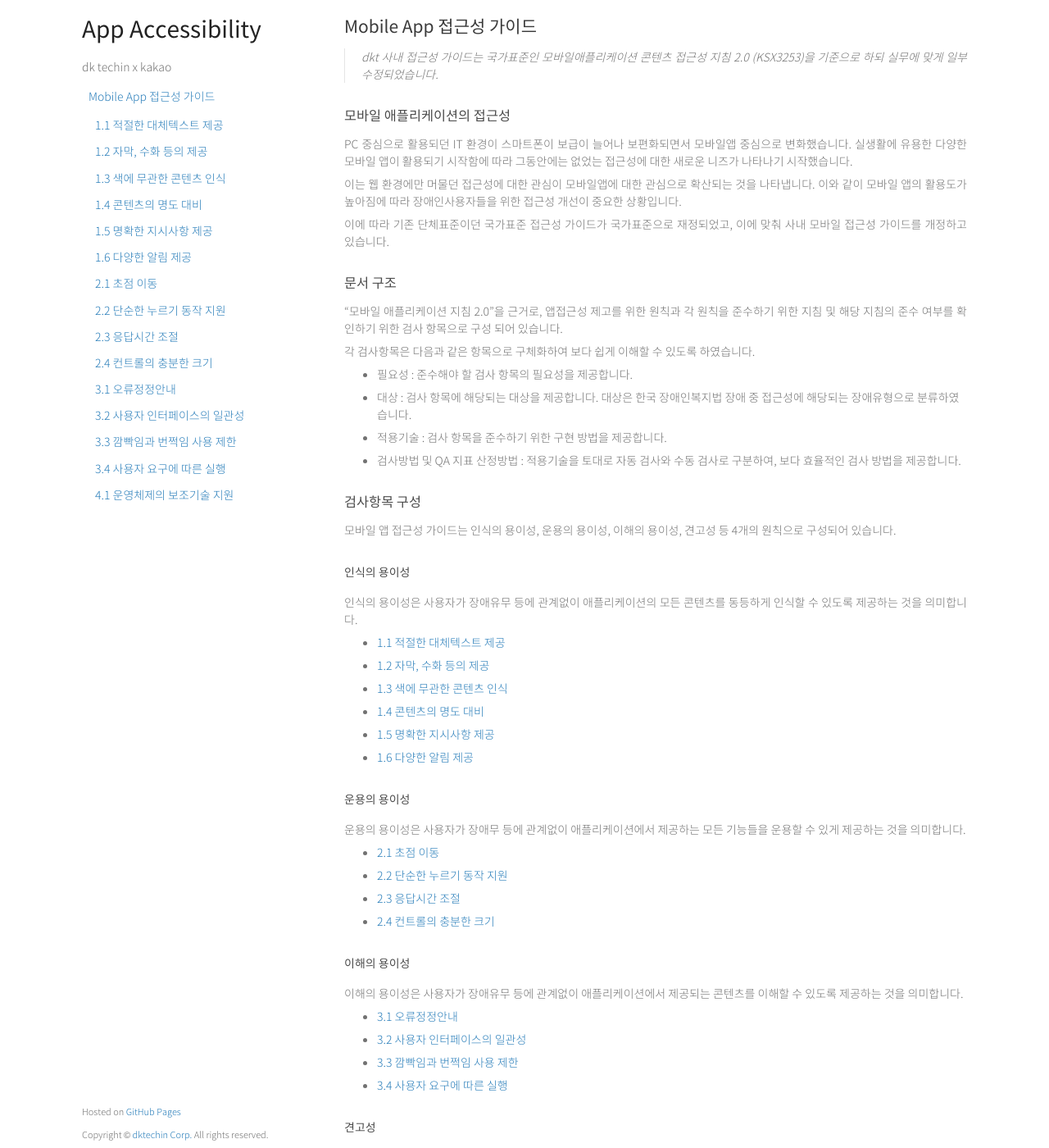
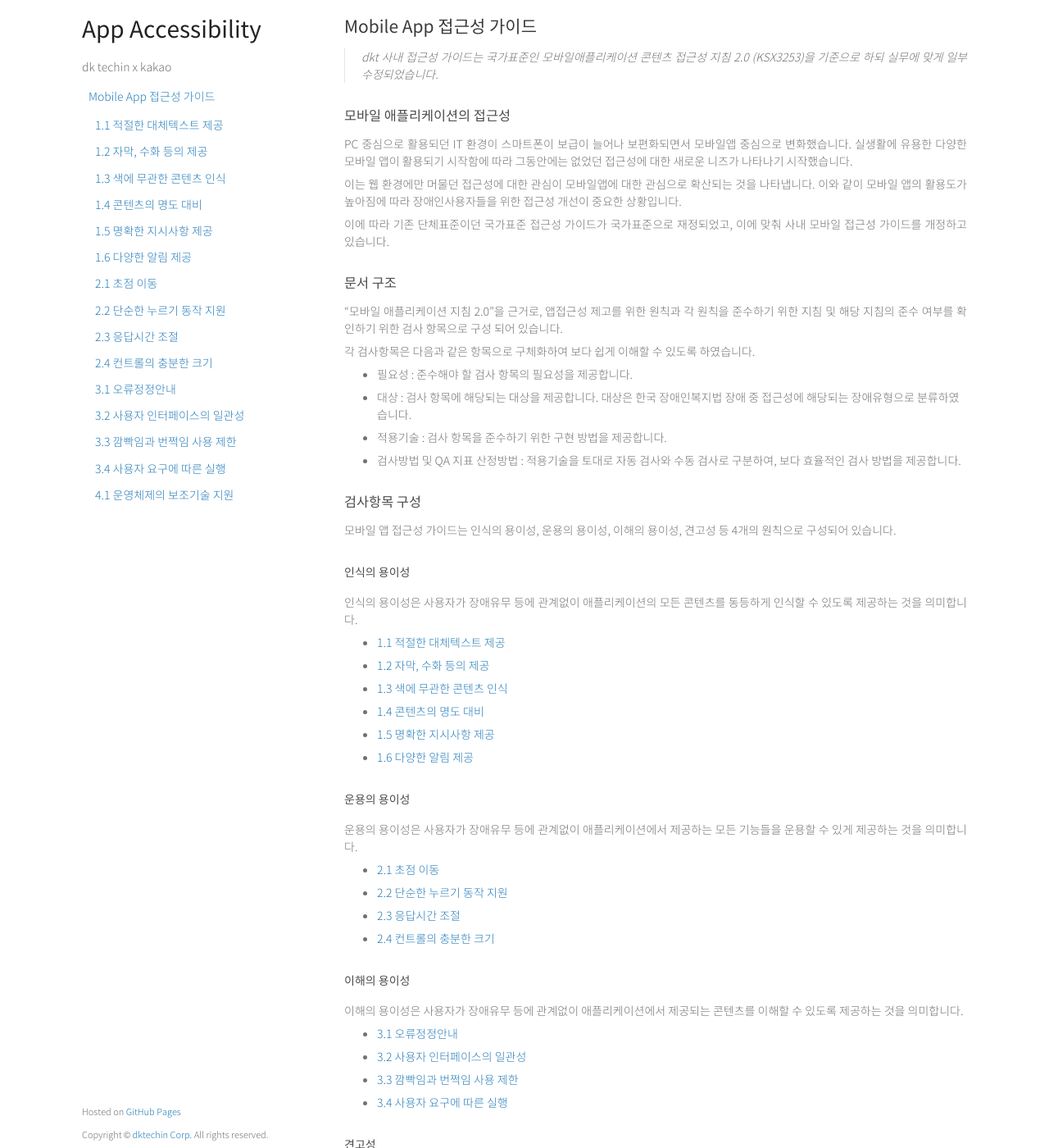
Before and after one commit to daum-a11y/app-a11y-guide, a Jekyll site: the page built from mobile/index.md, in a window 1280 px wide and 1400 px high. Shown: the whole window at 82% size. Built offline with Jekyll 4.4.1, drawn with Linux system fonts in a browser that asks for light colours; some of the changed text lies outside the part shown.

Commit message:
오탈자수정

```diff
--- a/mobile/index.md
+++ b/mobile/index.md
@@ -7,7 +7,7 @@ title: Mobile App 접근성 가이드
 > dkt 사내 접근성 가이드는 국가표준인 모바일애플리케이션 콘텐츠 접근성 지침 2.0 (KSX3253)을 기준으로 하되 실무에 맞게 일부 수정되었습니다.
 
 ### 모바일 애플리케이션의 접근성
-PC 중심으로 활용되던 IT 환경이 스마트폰이 보급이 늘어나 보편화되면서 모바일앱 중심으로 변화했습니다. 실생활에 유용한 다양한 모바일 앱이 활용되기 시작함에 따라 그동안에는 없었는 접근성에 대한 새로운 니즈가 나타나기 시작했습니다.
+PC 중심으로 활용되던 IT 환경이 스마트폰이 보급이 늘어나 보편화되면서 모바일앱 중심으로 변화했습니다. 실생활에 유용한 다양한 모바일 앱이 활용되기 시작함에 따라 그동안에는 없었던 접근성에 대한 새로운 니즈가 나타나기 시작했습니다.
 
 이는 웹 환경에만 머물던 접근성에 대한 관심이 모바일앱에 대한 관심으로 확산되는 것을 나타냅니다. 이와 같이 모바일 앱의 활용도가 높아짐에 따라 장애인사용자들을 위한 접근성 개선이 중요한 상황입니다.
 
@@ -40,7 +40,7 @@ PC 중심으로 활용되던 IT 환경이 스마트폰이 보급이 늘어나
 * [1.6 다양한 알림 제공]({{ site.baseurl }}/mobile/1.6)
 
 #### 운용의 용이성
-운용의 용이성은 사용자가 장애무 등에 관계없이 애플리케이션에서 제공하는 모든 기능들을 운용할 수 있게 제공하는 것을 의미합니다.
+운용의 용이성은 사용자가 장애유무 등에 관계없이 애플리케이션에서 제공하는 모든 기능들을 운용할 수 있게 제공하는 것을 의미합니다.
 
 * [2.1 초점 이동]({{ site.baseurl }}/mobile/2.1)
 * [2.2 단순한 누르기 동작 지원]({{ site.baseurl }}/mobile/2.2)
```
Also changed, not shown: other parts of mobile/index.md (+1 -1 lines), mobile/print_view.md (+3 -3 lines).
